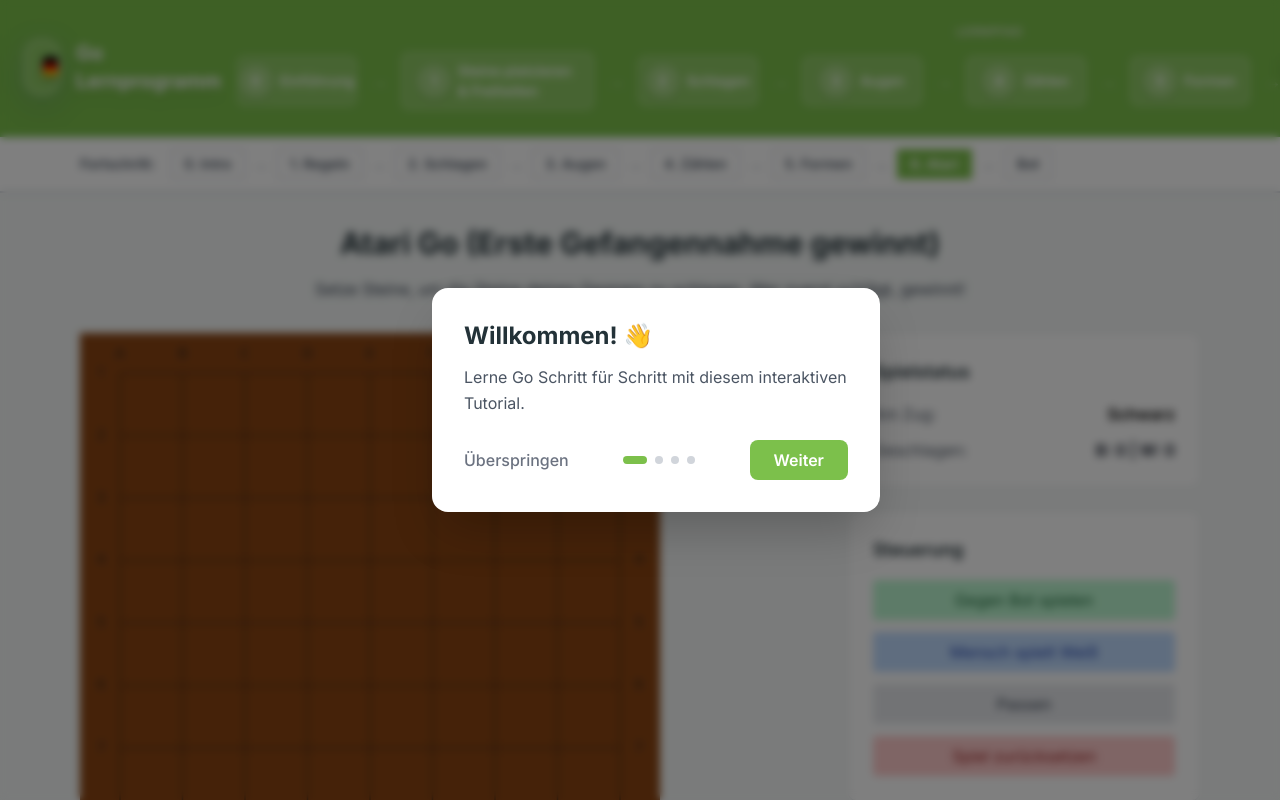
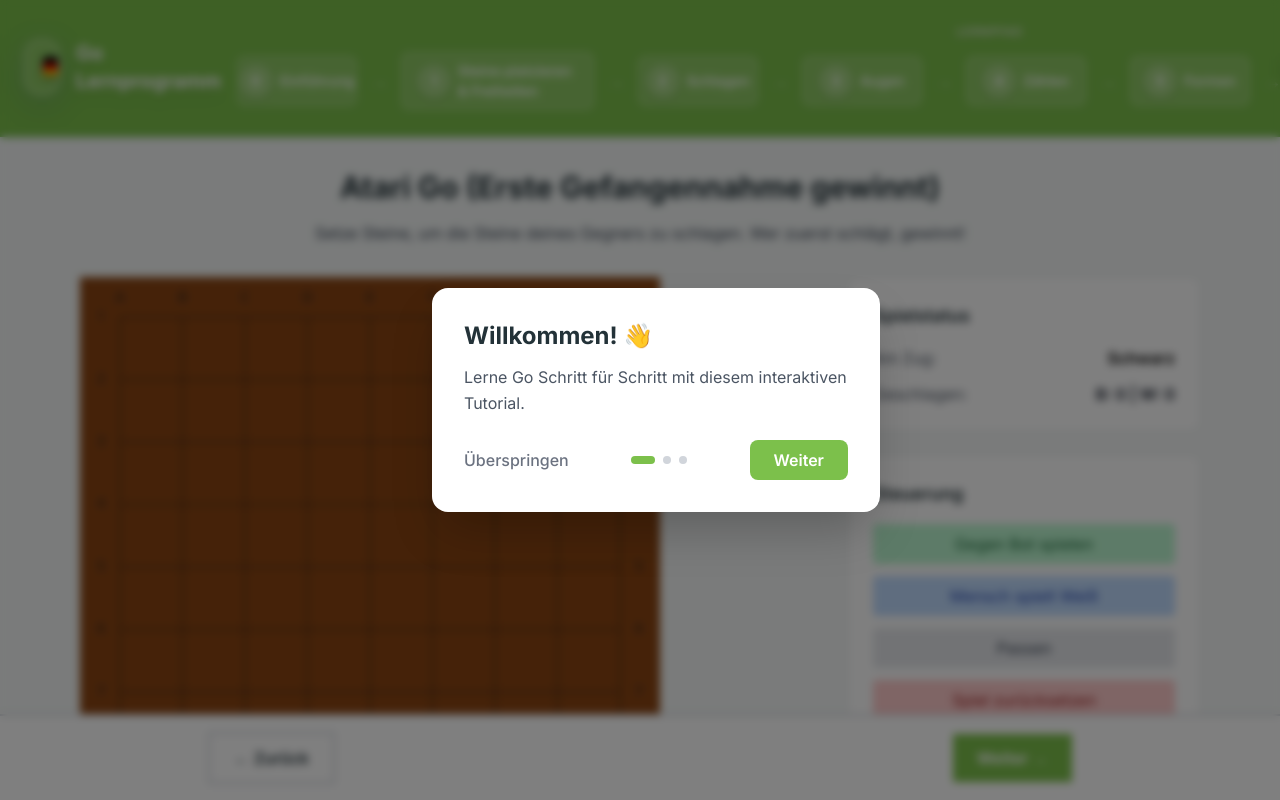
Before and after one commit to czecha02/go-tutorial-tci-, a Next.js app: page /atari in a window 1280 px wide. Shown: the top 800 px of the page. Built offline with nearby package versions, Linux system fonts and the light colour scheme.

Commit message:
Fix navigation and remove duplicate progress bar

```diff
--- a/src/app/atari/page.tsx
+++ b/src/app/atari/page.tsx
@@ -24,6 +24,7 @@
   pointToCoord
 } from '@/lib/atariState';
 import { chooseMove } from '@/lib/atariBot';
+import LessonNavigation from '@/components/LessonNavigation';
 
 export default function AtariPage() {
   const [gameState, setGameState] = useState<GameState>(createInitialState());
@@ -278,6 +279,7 @@
           {showToast}
         </div>
       )}
+      <LessonNavigation currentLessonId={6} />
     </div>
   );
 }
--- a/src/app/capture/page.tsx
+++ b/src/app/capture/page.tsx
@@ -4,6 +4,7 @@
 import BoardSvg from '@/components/BoardSvg'
 import { createInitialState, placeStone, toStoneArray, GameState } from '@/lib/engine'
 import { LESSONS } from '@/content/strings'
+import LessonNavigation from '@/components/LessonNavigation'
 
 export default function CapturePage() {
   const [state, setState] = useState<GameState>(() => {
@@ -270,8 +271,8 @@
                   <div
                     key={taskNum}
                     className={`flex items-center p-2 rounded ${isCompleted ? 'bg-green-100 text-green-800' :
-                        isCurrent ? 'bg-blue-100 text-blue-800' :
-                          'bg-gray-100 text-gray-600'
+                      isCurrent ? 'bg-blue-100 text-blue-800' :
+                        'bg-gray-100 text-gray-600'
                       }`}
                   >
                     <div className="w-6 h-6 rounded-full flex items-center justify-center text-sm font-bold mr-3">
@@ -300,6 +301,7 @@
           </div>
         </div>
       </div>
+      <LessonNavigation currentLessonId={2} />
     </div>
   )
 }
--- a/src/app/counting/page.tsx
+++ b/src/app/counting/page.tsx
@@ -5,6 +5,7 @@
 import { createInitialState, placeStone, toStoneArray, GameState } from '@/lib/engine'
 import { LESSONS, getUITranslations } from '@/content/strings'
 import { useLanguage } from '@/contexts/LanguageContext'
+import LessonNavigation from '@/components/LessonNavigation'
 
 export default function CountingPage() {
   const { language } = useLanguage()
@@ -772,6 +773,7 @@
           </div>
         </div>
       )}
+      <LessonNavigation currentLessonId={4} />
     </div>
   )
 }
--- a/src/app/eyes/page.tsx
+++ b/src/app/eyes/page.tsx
@@ -4,6 +4,7 @@
 import BoardSvg from '@/components/BoardSvg'
 import { createInitialState, placeStone, toStoneArray, GameState } from '@/lib/engine'
 import { LESSONS } from '@/content/strings'
+import LessonNavigation from '@/components/LessonNavigation'
 
 const setupLessonBoard = (lesson: number) => {
   const initialState = createInitialState()
@@ -447,6 +448,7 @@
           )}
         </div>
       </div>
+      <LessonNavigation currentLessonId={3} />
     </div>
   )
 }
--- a/src/app/layout.tsx
+++ b/src/app/layout.tsx
@@ -5,7 +5,6 @@
 import Footer from '@/components/Footer'
 import { LanguageProvider } from '@/contexts/LanguageContext'
 import { ProgressProvider } from '@/contexts/ProgressContext'
-import ProgressTracker from '@/components/ProgressTracker'
 import OnboardingTour from '@/components/OnboardingTour'
 
 const inter = Inter({ subsets: ['latin'] })
@@ -27,7 +26,6 @@
           <ProgressProvider>
             <div className="min-h-screen flex flex-col">
               <Header />
-              <ProgressTracker />
               <main className="flex-1">
                 {children}
               </main>
--- a/src/app/rules/page.tsx
+++ b/src/app/rules/page.tsx
@@ -6,6 +6,7 @@
 import { getLessons, getUITranslations } from '@/content/strings'
 import { useLanguage } from '@/contexts/LanguageContext'
 import { useRulesLibertyHighlight } from './useRulesLibertyHighlight'
+import LessonNavigation from '@/components/LessonNavigation'
 
 export default function RulesPage() {
   // Translation setup
@@ -14,7 +15,7 @@
   const t = getUITranslations(language)
 
   const [state, setState] = useState<GameState>(createInitialState())
-  const [hover, setHover] = useState<{x: number; y: number; color: "B"|"W"}|null>(null)
+  const [hover, setHover] = useState<{ x: number; y: number; color: "B" | "W" } | null>(null)
   const [step, setStep] = useState(0)
   const [moveHistory, setMoveHistory] = useState<Array<{
     moveNumber: number
@@ -347,6 +348,7 @@
           )}
         </div>
       </div>
+      <LessonNavigation currentLessonId={1} />
     </div>
   )
 }
--- a/src/app/shapes/page.tsx
+++ b/src/app/shapes/page.tsx
@@ -4,6 +4,7 @@
 import BoardSvg from '@/components/BoardSvg'
 import { SHAPE_LESSONS } from '@/content/strings'
 import { LESSONS } from '@/content/strings'
+import LessonNavigation from '@/components/LessonNavigation'
 
 export default function ShapesPage() {
   const [currentShape, setCurrentShape] = useState<keyof typeof SHAPE_LESSONS>('bambooJoint')
@@ -135,10 +136,10 @@
                   key={key}
                   onClick={() => setCurrentShape(key as keyof typeof SHAPE_LESSONS)}
                   className={`p-3 rounded-lg text-left transition-colors ${currentShape === key
-                      ? 'bg-tci-green text-white'
-                      : isGoodShape(key)
-                        ? 'bg-green-50 text-green-800 hover:bg-green-100'
-                        : 'bg-red-50 text-red-800 hover:bg-red-100'
+                    ? 'bg-tci-green text-white'
+                    : isGoodShape(key)
+                      ? 'bg-green-50 text-green-800 hover:bg-green-100'
+                      : 'bg-red-50 text-red-800 hover:bg-red-100'
                     }`}
                 >
                   <div className="font-semibold text-sm">{lesson.title}</div>
@@ -185,6 +186,7 @@
           )}
         </div>
       </div>
+      <LessonNavigation currentLessonId={5} />
     </div>
   )
 }
--- a/src/components/OnboardingTour.tsx
+++ b/src/components/OnboardingTour.tsx
@@ -9,11 +9,6 @@
         title: 'Willkommen! 👋',
         description: 'Lerne Go Schritt für Schritt mit diesem interaktiven Tutorial.',
         highlight: null
-    },
-    {
-        title: 'Dein Fortschritt 📊',
-        description: 'Hier oben siehst du deinen Fortschritt durch alle Lektionen.',
-        highlight: '.progress-tracker-container'
     },
     {
         title: 'Navigation 🧭',
--- a/src/components/ProgressTracker.tsx
+++ /dev/null
@@ -1,56 +0,0 @@
-'use client'
-
-import React from 'react'
-import Link from 'next/link'
-import { useProgress } from '@/contexts/ProgressContext'
-import { usePathname } from 'next/navigation'
-
-const lessons = [
-    { id: 0, path: '/intro', title: '0. Intro' },
-    { id: 1, path: '/rules', title: '1. Regeln' },
-    { id: 2, path: '/capture', title: '2. Schlagen' },
-    { id: 3, path: '/eyes', title: '3. Augen' },
-    { id: 4, path: '/counting', title: '4. Zählen' },
-    { id: 5, path: '/shapes', title: '5. Formen' },
-    { id: 6, path: '/atari', title: '6. Atari' },
-    { id: 7, path: '/play', title: 'Bot' }
-]
-
-export default function ProgressTracker() {
-    const { progress } = useProgress()
-    const pathname = usePathname()
-
-    return (
-        <div className="bg-white border-b-2 border-gray-300">
-            <div className="max-w-6xl mx-auto px-4 py-3">
-                <div className="flex items-center gap-2 overflow-x-auto">
-                    <span className="text-sm font-semibold text-gray-600 mr-2">Fortschritt:</span>
-                    {lessons.map((lesson, index) => {
-                        const isCompleted = progress.completedLessons.includes(lesson.id)
-                        const isActive = pathname === lesson.path
-
-                        return (
-                            <React.Fragment key={lesson.id}>
-                                <Link
-                                    href={lesson.path}
-                                    className={`
-                    px-3 py-1 text-sm font-semibold border transition-colors
-                    ${isActive ? 'bg-tci-green text-white border-tci-green' : ''}
-                    ${isCompleted && !isActive ? 'bg-green-100 text-tci-green border-tci-green' : ''}
-                    ${!isCompleted && !isActive ? 'bg-white text-gray-600 border-gray-300 hover:border-tci-green' : ''}
-                  `}
-                                    title={lesson.title}
-                                >
-                                    {lesson.title}
-                                </Link>
-                                {index < lessons.length - 1 && (
-                                    <span className="text-gray-400">→</span>
-                                )}
-                            </React.Fragment>
-                        )
-                    })}
-                </div>
-            </div>
-        </div>
-    )
-}
```
Also changed, not shown: src/app/play/page.tsx (+4 -4 lines). Lines whose indentation alone changed are shown as unchanged.
